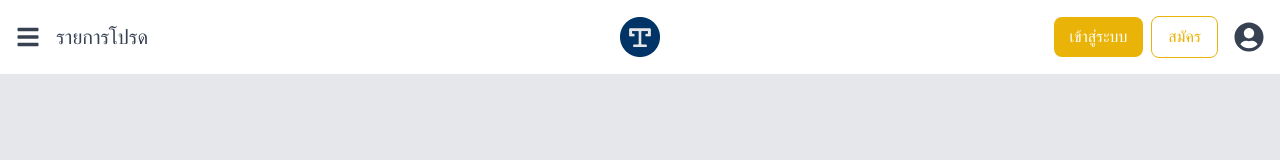
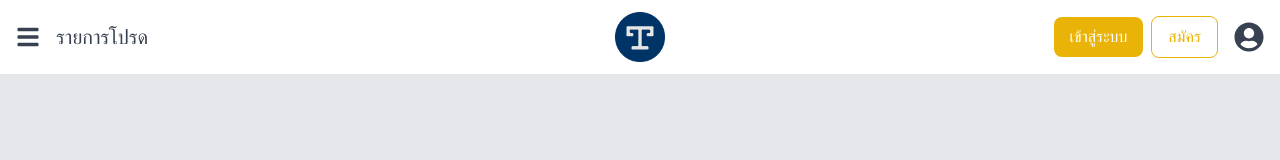
Before and after one commit to T-LawGPT/T-LawGPT-frontend, a React (Create React App) app: page / in a window 1280 px wide. Shown: the top 160 px of the page. Built offline with nearby package versions, Linux system fonts and the light colour scheme.

Commit message:
feat: resize

```diff
--- a/src/components/NavBar.js
+++ b/src/components/NavBar.js
@@ -13,7 +13,7 @@ const Navbar = () => {
           <span className="text-gray-700 text-xl">รายการโปรด</span>
         </div>
         <div className="absolute left-1/2 transform -translate-x-1/2">
-          <img src="./Logo.png" alt="Logo" width={'40px'} height={'40px'}/>
+          <img src="./Logo.png" alt="Logo" width={'50px'} height={'50px'}/>
         </div>
         <div className="flex items-center">
           <button className="bg-yellow-500 text-white px-4 py-2 rounded-lg mr-2 hover:bg-yellow-600">
```
